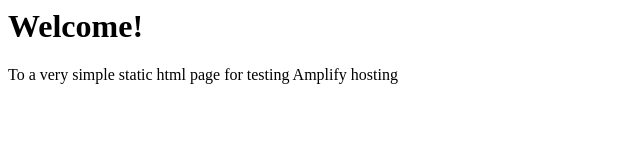
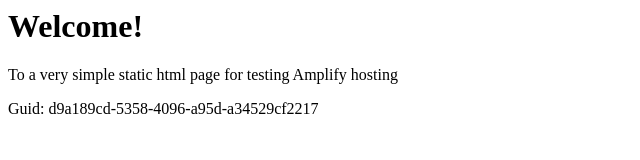
Before and after one commit to aws-aemilia-pdx/Github-PR-Commit-Integration-Test-DoNotTouch-v0-preprod-us-west-2, a website: page src/index.html in a window 1280 px wide. Shown: the whole page, without its empty margins (0-640 px from the left). Drawn offline with Linux system fonts and the light colour scheme.

Commit message:
commit from integ tests

```diff
--- a/src/index.html
+++ b/src/index.html
@@ -1,3 +1,5 @@
+
+
 <html lang="en">
 
 <head>
@@ -10,6 +12,6 @@
 <body>
     <h1>Welcome!</h1>
     <p>To a very simple static html page for testing Amplify hosting</p>
-</body>
+    <p>Guid: d9a189cd-5358-4096-a95d-a34529cf2217</p></body>
 
 </html>
```
